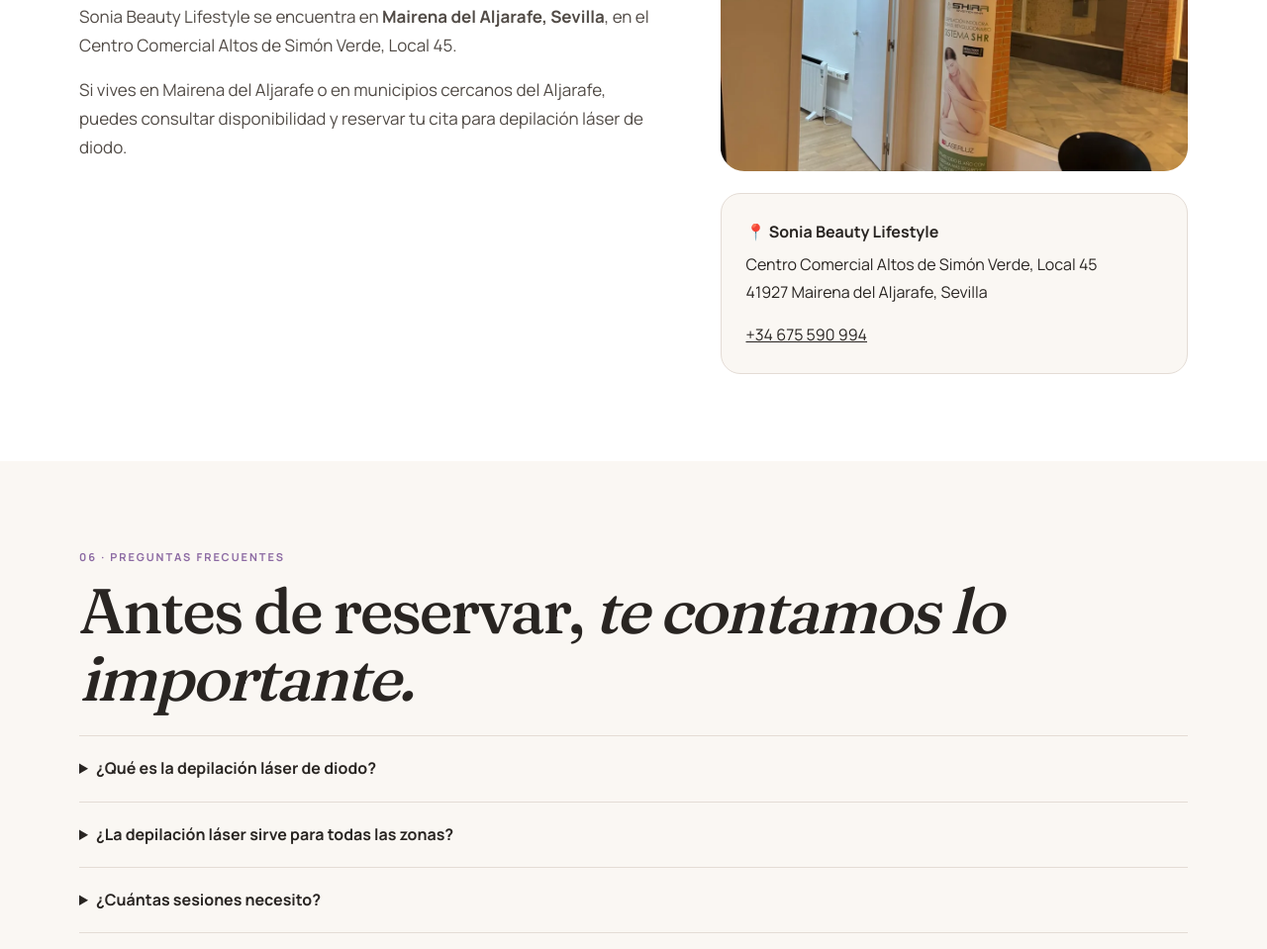
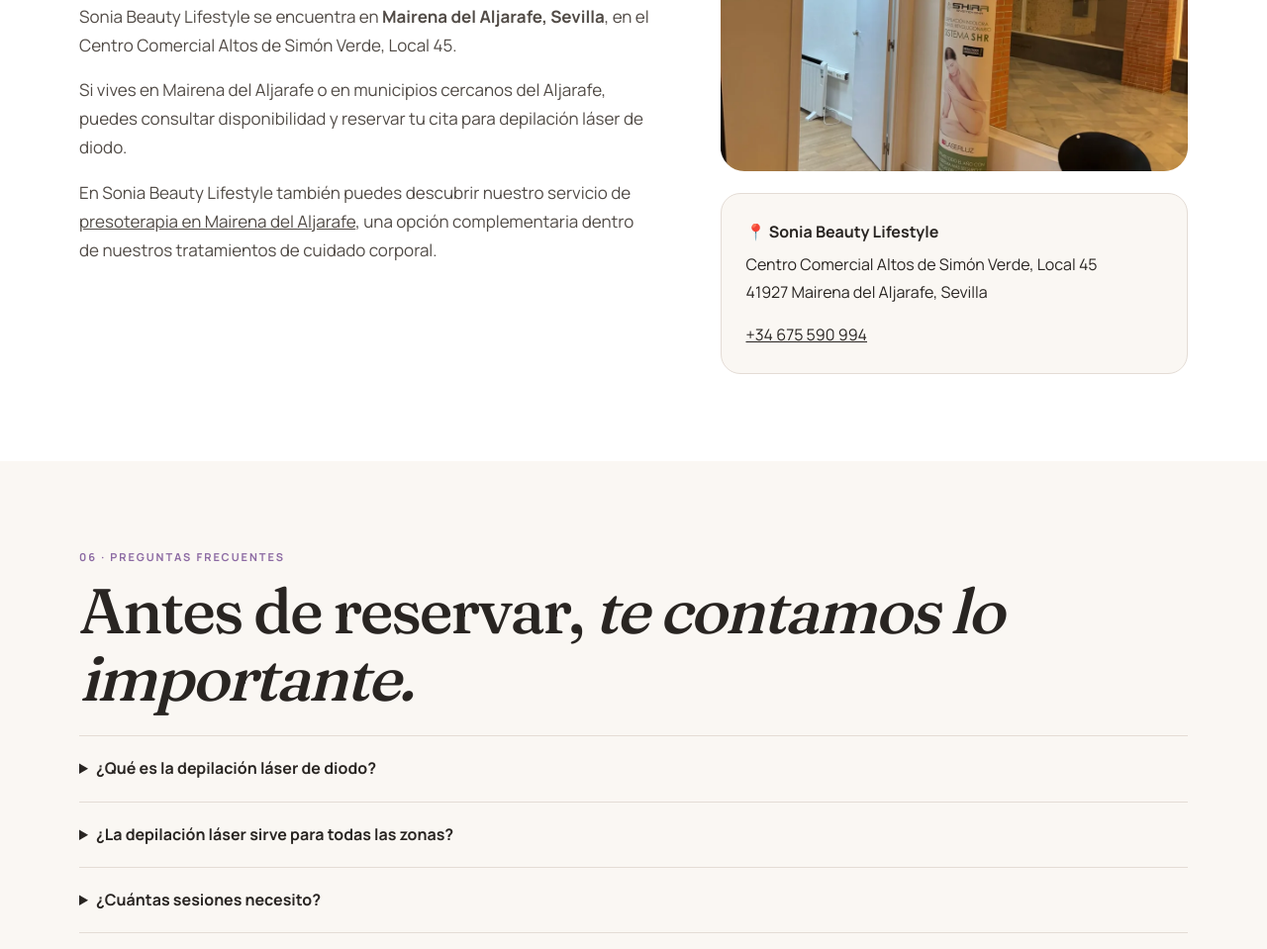
Before and after one commit to flavioycarmina/sonia-beauty-lifestyle, a plain HTML site: page depilacion-laser-mairena-del-aljarafe/index.html in a window 1280 px wide. Shown: the part 4420-5379 px from the top of the page at 99% size. Drawn offline with Linux system fonts and the light colour scheme.

Commit message:
Añadir enlace contextual a presoterapia desde la página de láser

```diff
--- a/depilacion-laser-mairena-del-aljarafe/index.html
+++ b/depilacion-laser-mairena-del-aljarafe/index.html
@@ -325,6 +325,7 @@
           <div class="text">
             <p>Sonia Beauty Lifestyle se encuentra en <strong>Mairena del Aljarafe, Sevilla</strong>, en el Centro Comercial Altos de Simón Verde, Local 45.</p>
             <p>Si vives en Mairena del Aljarafe o en municipios cercanos del Aljarafe, puedes consultar disponibilidad y reservar tu cita para depilación láser de diodo.</p>
+            <p>En Sonia Beauty Lifestyle también puedes descubrir nuestro servicio de <a href="../presoterapia-mairena-del-aljarafe/">presoterapia en Mairena del Aljarafe</a>, una opción complementaria dentro de nuestros tratamientos de cuidado corporal.</p>
           </div>
         </div>
         <div>
```
